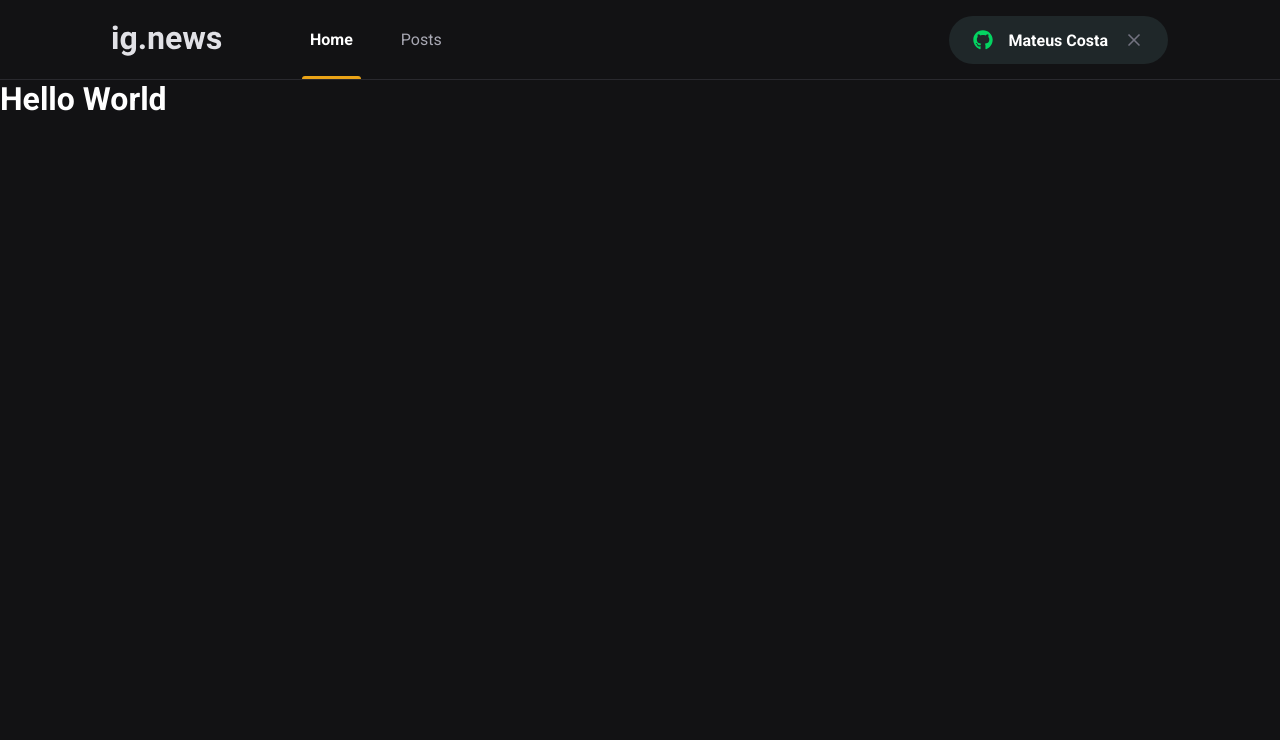
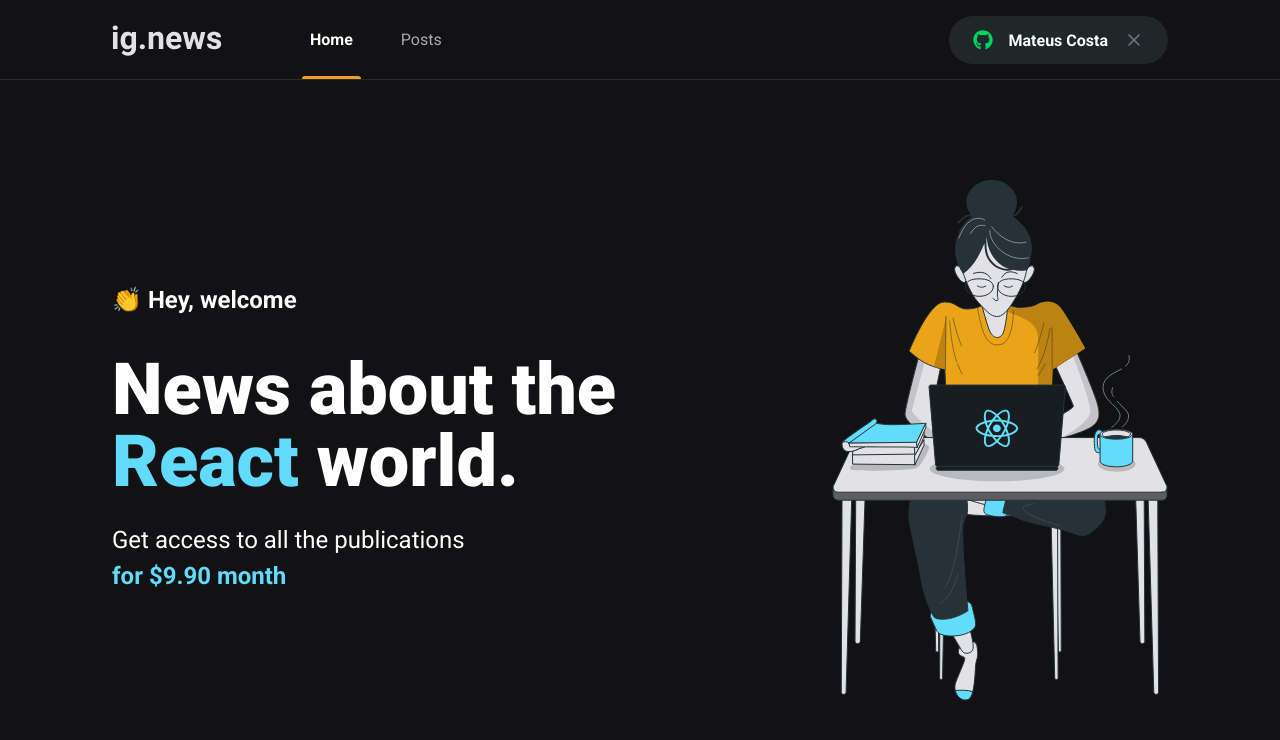
Before and after one commit to costamatthew/ignews, a Next.js app: page / in a window 1280 px wide. Shown: the top 740 px of the page. Built offline with nearby package versions, Linux system fonts and the light colour scheme.

Commit message:
feat: home Page

```diff
--- /dev/null
+++ b/src/pages/home.module.scss
@@ -0,0 +1,41 @@
+.contentContainer {
+  max-width: 1120px;
+  margin: 0 auto;
+  padding: 0 2rem;
+  height: calc(100vh - 5rem);
+
+  display: flex;
+  align-items: center;
+  justify-content: space-between;
+}
+
+.hero {
+  max-width: 600px;
+
+  > span {
+    font-size: 1.5rem;
+    font-weight: bold;
+  }
+
+  h1 {
+    font-size: 4.5rem;
+    line-height: 4.5rem;
+    font-weight: 900;
+    margin-top: 2.5rem;
+
+    span {
+      color: var(--cyan-500);
+    }
+  }
+
+  p {
+    font-size: 1.5rem;
+    line-height: 2.25rem;
+    margin-top: 1.5rem;
+
+    span {
+      color: var(--cyan-500);
+      font-weight: bold;
+    }
+  }
+}
--- a/src/pages/index.tsx
+++ b/src/pages/index.tsx
@@ -1,7 +1,28 @@
+import Head from "next/head";
+
+import styles from "./home.module.scss";
+
 export default function Home() {
   return (
-    <div>
-      <h1>Hello World</h1>
-    </div>
+    <>
+      <Head>
+        <title>Home | ig.news</title>
+      </Head>
+
+      <main className={styles.contentContainer}>
+        <section className={styles.hero}>
+          <span>👏 Hey, welcome</span>
+          <h1>
+            News about the <span>React</span> world.
+          </h1>
+          <p>
+            Get access to all the publications <br />
+            <span>for $9.90 month</span>
+          </p>
+        </section>
+
+        <img src="/images/avatar.svg" alt="Girl Coding" />
+      </main>
+    </>
   );
 }
```
